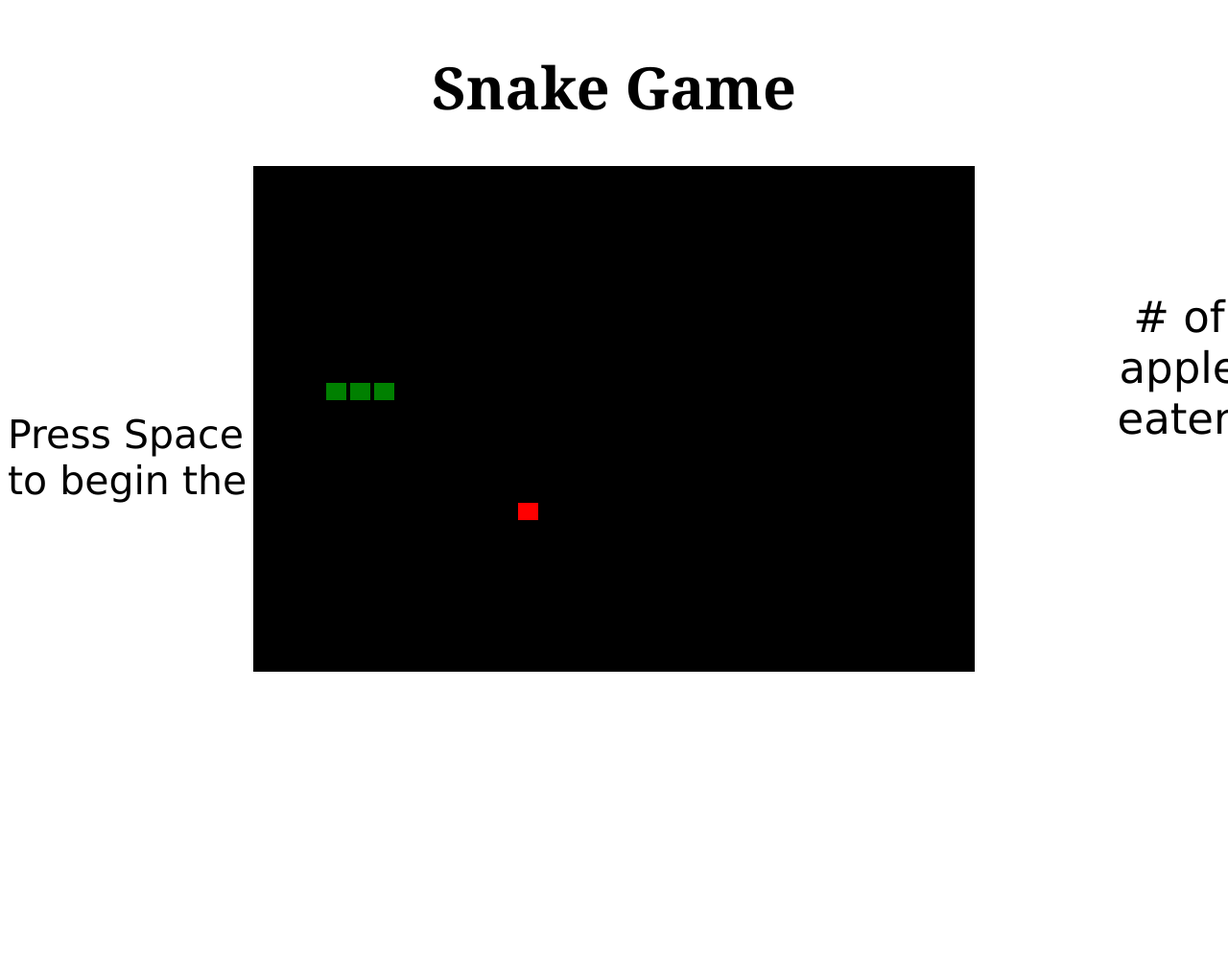
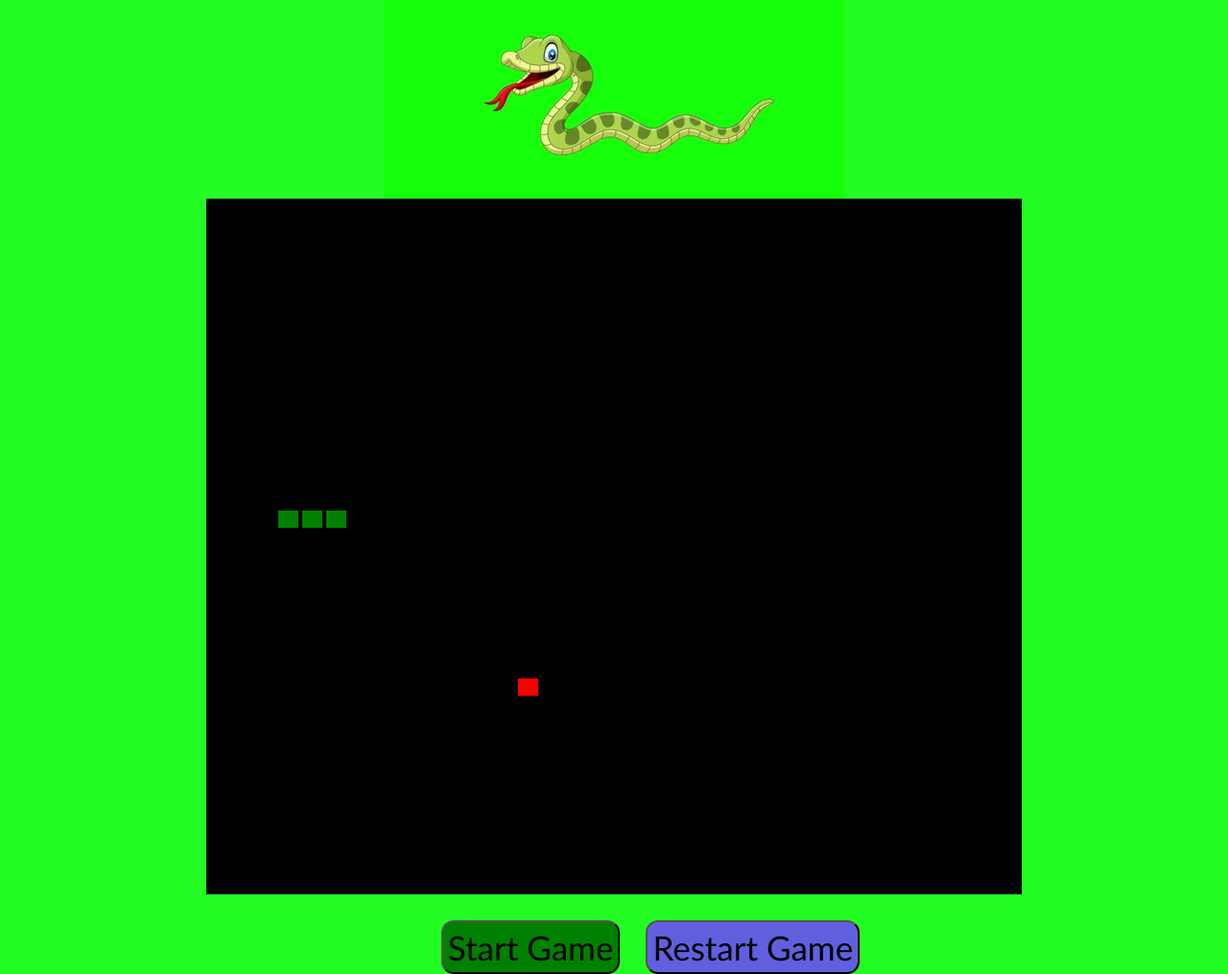
Before and after one commit to komalgill0310/snake_game, a plain HTML site: page index.html in a window 1280 px wide. Shown: the whole page at 96% size. Before the commit the page ends 800 px from the top, so only its background shows below. Drawn offline with Linux system fonts and the light colour scheme.

Commit message:
game is ready except some readMe.md modification

```diff
--- a/index.html
+++ b/index.html
@@ -1,34 +1,39 @@
 <!DOCTYPE html>
 <html lang="en">
   <head>
-  <meta charset="UTF-8">
-  <meta http-equiv="X-UA-Compatible" content="IE=edge">
-  <meta name="viewport" content="width=device-width, initial-scale=1.0">
+    <meta charset="UTF-8" />
+    <meta http-equiv="X-UA-Compatible" content="IE=edge" />
+    <meta name="viewport" content="width=device-width, initial-scale=1.0" />
     <title>Snake Game</title>
 
-  <link rel="stylesheet" href="stylesheet.css">
+    <link rel="stylesheet" href="stylesheet.css" />
   </head>
   <body>
     <div class="main-container">
-
       <div class="title">
-      <h1>Snake Game</h1>
+        <h1>
+          <img
+            id="snake-image"
+            src="snake_pic.webp"
+            alt=""
+          />
+        </h1>
       </div>
 
       <div class="game-container">
-
         <div class="canvas-container">
-        <canvas id="snake-game-canvas" width="750" height="525"></canvas>
+          <canvas id="snake-game-canvas" width="850" height="725"> </canvas>
         </div>
       </div>
 
-    <div class="score-container">
-      <p id="score"># of apple eaten</p>
-    </div>
+      <div class="game-button-container">
+        <button id="start-game">Start Game</button>
+        <button id="restart-game">Restart Game</button>
       </div>
 
-  <div class="start-game">
-    <p id="game-start">Press Space Key <br> to begin the game.</p>
+      <div class="score-container">
+        <p id="score"></p>
+      </div>
     </div>
 
     <script src="script.js"></script>
--- a/script.js
+++ b/script.js
@@ -1,103 +1,59 @@
-const DEBUG = false;
+const canvas = document.getElementById("snake-game-canvas");
+let canvasContext = canvas.getContext("2d");
 
-let gameInterval = 500;
+const GAME_INTERVAL = 100;
+const SNAKE_SPEED = 25;
+const DIM_OF_SNAKE_AND_APPLE = [21, 18];
+const BORDER_COORDINATE = {
+  right: 825,
+  left: 0,
+  top: 0,
+  bottom: 700,
+};
 
-let canvas = document.getElementById("snake-game-canvas");
-let canvasContext = canvas.getContext("2d");
+let myInterval;
 let snakeDirection = undefined;
-let snakeSpeed = 25;
 let incrementScore = 0;
 
 let snakeBody = [
-  { x: 125, y: 225 },
-  { x: 100, y: 225 },
-  { x: 75, y: 225 },
-  // { x: 180, y: 240 },
-  // { x: 150, y: 240 },
-  // { x: 120, y: 240 }
+  { x: 125, y: 325 },
+  { x: 100, y: 325 },
+  { x: 75, y: 325 },
 ];
 
 let applePos = {
-  appleX: randomNumber(650),
-  appleY: randomNumber(450),
+  appleX: randomNumber(750),
+  appleY: randomNumber(625),
 };
 
-let dimOfSnakeAndApple = [21, 18];
-
-function randomNumber(maxNum) {
-  return Math.floor((Math.random() * maxNum) / snakeSpeed) * snakeSpeed;
-}
-
-if (DEBUG === true) {
-  snakeDirection = "right";
-  gameInterval = 2000;
-  applePos.appleX = 225;
-  applePos.appleY = 225;
-}
-
-const myInterval = setInterval(() => {
-  gameCanvas();
-  snakeEatsApple();
-  drawSnakeBody(snakeBody);
-  moveSnake(snakeBody);
-  // snakeTouchItself();
-}, gameInterval);
-
 startGame();
+runEntireGame();
+gameRestart();
 
 function startGame() {
-  document.addEventListener("keydown", (e) => {
-    if (e.key === " ") {
-      snakeDirection = "right";
-      alterSnakeDir();
-    }
+  document.getElementById("start-game").addEventListener("click", (e) => {
+    e.preventDefault();
+    snakeDirection = "right";
+    alterSnakeDir();
   });
 }
 
-function gameCanvas() {
-  colorRect(0, 0, canvas.width, canvas.height, "black");
-  // drawGridOnCanvas();
+function runEntireGame() {
+  myInterval = setInterval(() => {
+    gameCanvas();
+    snakeTouchItself();
+    boundaryDetection();
+    snakeEatsApple();
+    drawSnakeBody(snakeBody);
+    moveSnake(snakeBody);
+  }, GAME_INTERVAL);
 }
 
-// function drawGridOnCanvas() {
-//   for (let i = 0; i < canvas.width; i++) {
-//     for (let j = 0; j < canvas.height; j++) {
-//       let x = i * 25;
-//       let y = j * 25;
-//       colorRect(x, y, 19 , 16, "green");
-//     }
-//   }
-// }
-
-function drawSnakeBody(snakeBody) {
-  for (let i = 0; i < snakeBody.length; i++) {
-    drawSnake(snakeBody[i]);
-  }
-}
-
-function drawSnake(snakeBody) {
-  colorRect(
-    snakeBody.x,
-    snakeBody.y,
-    dimOfSnakeAndApple[0],
-    dimOfSnakeAndApple[1],
-    "green"
-  );
-}
-
-function colorRect(x, y, width, height, color) {
-  canvasContext.fillStyle = color;
-  canvasContext.fillRect(x, y, width, height);
-}
-
-function drawApple() {
-  colorRect(
-    applePos.appleX,
-    applePos.appleY,
-    dimOfSnakeAndApple[0],
-    dimOfSnakeAndApple[1],
-    "red"
-  );
+function gameRestart() {
+  document.getElementById("restart-game").addEventListener("click", (e) => {
+    e.preventDefault();
+    location.reload();
+  });
 }
 
 function alterSnakeDir() {
@@ -128,46 +84,34 @@ function alterSnakeDir() {
   });
 }
 
-function moveSnakeBody(copyOfSnakeBody) {
+function gameCanvas() {
+  colorRect(0, 0, canvas.width, canvas.height, "black");
+}
+
+function snakeTouchItself() {
   for (let i = 1; i < snakeBody.length; i++) {
-    snakeBody[i] = copyOfSnakeBody[i - 1];
+    if (
+      snakeBody[0].x === snakeBody[i].x &&
+      snakeBody[0].y === snakeBody[i].y
+    ) {
+      clearInterval(myInterval);
+      alert("oops, you ran into yourself!");
+    }
   }
 }
 
-function moveSnake(snakeBody) {
-  let copyOfSnakeBody = snakeBody.map((snakeBody) =>
-    Object.assign([], snakeBody)
-  );
-
-  if (snakeDirection === "right") {
-    boundaryDetection();
-    snakeBody[0].x += snakeSpeed;
-    moveSnakeBody(copyOfSnakeBody);
-    console.log("Right: ", snakeBody[0].x);
+function boundaryDetection() {
+  if (
+    snakeBody[0].x > BORDER_COORDINATE.right ||
+    snakeBody[0].x < BORDER_COORDINATE.left ||
+    snakeBody[0].y < BORDER_COORDINATE.top ||
+    snakeBody[0].y > BORDER_COORDINATE.bottom
+  ) {
+    clearInterval(myInterval);
+    alert("GAME OVER");
   }
-  if (snakeDirection === "left") {
-    boundaryDetection();
-    snakeBody[0].x -= snakeSpeed;
-    moveSnakeBody(copyOfSnakeBody);
-    console.log("Left: ", snakeBody[0].x);
-  }
-  if (snakeDirection === "top") {
-    boundaryDetection();
-    snakeBody[0].y -= snakeSpeed;
-    moveSnakeBody(copyOfSnakeBody);
-    console.log("Top: ", snakeBody[0].y);
-  }
-  if (snakeDirection === "down") {
-    boundaryDetection();
-    snakeBody[0].y += snakeSpeed;
-    moveSnakeBody(copyOfSnakeBody);
-    console.log("Down: ", snakeBody[0].y);
-  }
-  // boundaryDetection();
-  // snakeTouchItself();
 }
 
-//How snake will collide with applePos?
 function snakeEatsApple() {
   if (
     snakeBody[0].x === applePos.appleX &&
@@ -178,6 +122,35 @@ function snakeEatsApple() {
     displayScore();
   } else {
     drawApple();
+  }
+}
+
+function drawSnakeBody(snakeBody) {
+  for (let i = 0; i < snakeBody.length; i++) {
+    drawSnake(snakeBody[i]);
+  }
+}
+
+function moveSnake(snakeBody) {
+  let copyOfSnakeBody = snakeBody.map((snakeBody) =>
+    Object.assign([], snakeBody)
+  );
+
+  if (snakeDirection === "right") {
+    snakeBody[0].x += SNAKE_SPEED;
+    moveSnakeBody(copyOfSnakeBody);
+  }
+  if (snakeDirection === "left") {
+    snakeBody[0].x -= SNAKE_SPEED;
+    moveSnakeBody(copyOfSnakeBody);
+  }
+  if (snakeDirection === "top") {
+    snakeBody[0].y -= SNAKE_SPEED;
+    moveSnakeBody(copyOfSnakeBody);
+  }
+  if (snakeDirection === "down") {
+    snakeBody[0].y += SNAKE_SPEED;
+    moveSnakeBody(copyOfSnakeBody);
   }
 }
 
@@ -194,63 +167,56 @@ function reGrowApple() {
   }
 }
 
-function displayScore() {
-  let score = document.getElementById("score");
-  incrementScore++;
-  score.textContent = `# of apple eaten: ${incrementScore}`;
-}
-
-let borderCoordinate = {
-  right: 750,
-  left: 0,
-  top: 0,
-  bottom: 500,
-};
-
-let isSnakeHitTheWall = false;
-
-function boundaryDetection() {
-  if (
-    snakeBody[0].x > borderCoordinate.right ||
-    snakeBody[0].x < borderCoordinate.left ||
-    snakeBody[0].y < borderCoordinate.top ||
-    snakeBody[0].y > borderCoordinate.bottom
-  ) {
-    // clearInterval(myInterval);
-    alert("You Hit the wall");
-    clearInterval(myInterval);
-    // resetSnakePos(snakeBody);
-    isSnakeHitTheWall = true;
-  }
-  return isSnakeHitTheWall;
-}
-
 function growSnakeBody() {
   let newSnakeBody;
   for (let i = snakeBody.length - 1; i < snakeBody.length; i++) {
     if (snakeDirection === "right" || snakeDirection === "left") {
-      newSnakeBody = { x: snakeBody[i].x - snakeSpeed, y: snakeBody[i].y };
+      newSnakeBody = { x: snakeBody[i].x - SNAKE_SPEED, y: snakeBody[i].y };
     }
     if (snakeDirection === "top" || snakeDirection === "down") {
-      newSnakeBody = { x: snakeBody[i].x, y: snakeBody[i].y - snakeSpeed };
+      newSnakeBody = { x: snakeBody[i].x, y: snakeBody[i].y - SNAKE_SPEED };
     }
   }
   snakeBody.push(newSnakeBody);
 }
 
-//Game Over: When Snake touch itself
-function snakeTouchItself() {
-  for (let i = 3; i < snakeBody.length; i++) {
-    if (
-      snakeBody[0].x === snakeBody[i].x &&
-      snakeBody[0].y === snakeBody[i].y
-    ) {
-      clearInterval(myInterval);
-      alert("oops, you ran into yourself!");
-    }
+function displayScore() {
+  let score = document.getElementById("score");
+  incrementScore++;
+  score.textContent = `Score: ${incrementScore}`;
+}
+
+function drawApple() {
+  colorRect(
+    applePos.appleX,
+    applePos.appleY,
+    DIM_OF_SNAKE_AND_APPLE[0],
+    DIM_OF_SNAKE_AND_APPLE[1],
+    "red"
+  );
+}
+
+function drawSnake(snakeBody) {
+  colorRect(
+    snakeBody.x,
+    snakeBody.y,
+    DIM_OF_SNAKE_AND_APPLE[0],
+    DIM_OF_SNAKE_AND_APPLE[1],
+    "green"
+  );
+}
+
+function moveSnakeBody(copyOfSnakeBody) {
+  for (let i = 1; i < snakeBody.length; i++) {
+    snakeBody[i] = copyOfSnakeBody[i - 1];
   }
 }
 
-// function resetSnakePos(){
-//   drawSnakeBody(snakeBody);
-// }
+function randomNumber(maxNum) {
+  return Math.floor((Math.random() * maxNum) / SNAKE_SPEED) * SNAKE_SPEED;
+}
+
+function colorRect(x, y, width, height, color) {
+  canvasContext.fillStyle = color;
+  canvasContext.fillRect(x, y, width, height);
+}
--- a/stylesheet.css
+++ b/stylesheet.css
@@ -6,24 +6,62 @@
   flex-direction: column;
 }
 
-h1{
-  font-size: 61px;
-  font-family: Cambria, Cochin, Georgia, Times, 'Times New Roman', serif;
+body {
+  background-color: rgba(2, 253, 2, 0.863);
+}
+
+h1 {
+  margin-top: -55px;
 }
 
 #snake-game-canvas {
-  border: 1px solid black;
+  margin-top: -45px;
 }
 
-.score-container{
-  font-family:'Lucida Sans', 'Lucida Sans Regular', 'Lucida Grande', 'Lucida Sans Unicode', Geneva, Verdana, sans-serif;
-  font-size: 45px;
+.score-container {
+  font-family: "Lucida Sans", "Lucida Sans Regular", "Lucida Grande",
+    "Lucida Sans Unicode", Geneva, Verdana, sans-serif;
+  font-size: 35px;
   margin-left: 1178px;
   margin-top: -445px;
 }
 
-#game-start{
-  font-family:'Lucida Sans', 'Lucida Sans Regular', 'Lucida Grande', 'Lucida Sans Unicode', Geneva, Verdana, sans-serif;
-  margin-top: -79px;
-  font-size: 41px;
+#score {
+  font-size: 54px;
+  font-family: Impact, Haettenschweiler, "Arial Narrow Bold", sans-serif;
 }
+
+.game-button-container {
+  margin-top: 23px;
+  margin-left: 23px;
+}
+
+#start-game {
+  padding: 5px;
+  margin-left: 53px;
+  margin-right: 23px;
+  border-radius: 13px;
+  font-size: 35px;
+  font-family: "Gill Sans", "Gill Sans MT", Calibri, "Trebuchet MS", sans-serif;
+  opacity: 1px;
+  cursor: pointer;
+  background-color: green;
+}
+
+#start-game:hover {
+  background-color: blue;
+}
+
+#restart-game {
+  padding: 5px;
+  border-radius: 13px;
+  font-size: 35px;
+  font-family: "Gill Sans", "Gill Sans MT", Calibri, "Trebuchet MS", sans-serif;
+  opacity: 1px;
+  cursor: pointer;
+  background-color: rgb(96, 96, 223);
+}
+
+#restart-game:hover {
+  background-color: yellowgreen;
+}
```
Also changed, not shown: snake_pic.webp (added), 1 other file. Lines whose indentation alone changed are shown as unchanged.
